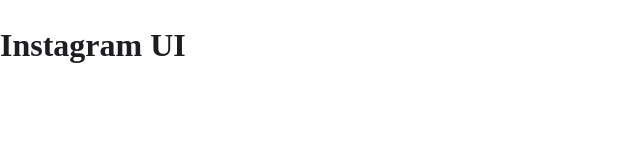
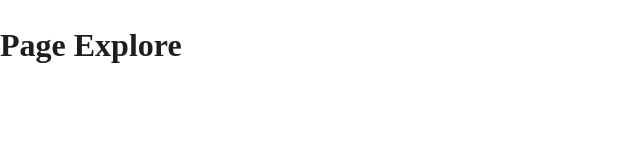
Before and after one commit to hieuhatinh/instagram-ui, a React (Create React App) app: page /explore in a window 1280 px wide. Shown: the top 160 px of the page, without its empty margins (0-640 px from the left). Built offline with nearby package versions, Linux system fonts and the light colour scheme.

Commit message:
Cấu hình Router - react-router-dom

```diff
--- a/package.json
+++ b/package.json
@@ -10,6 +10,7 @@
     "normalize.css": "^8.0.1",
     "react": "^18.2.0",
     "react-dom": "^18.2.0",
+    "react-router-dom": "^6.8.1",
     "react-scripts": "5.0.1",
     "sass": "^1.58.3",
     "web-vitals": "^2.1.4"
--- a/src/App.js
+++ b/src/App.js
@@ -1,8 +1,17 @@
+import { BrowserRouter as Router, Routes, Route } from 'react-router-dom';
+import { publicRoutes } from '~/routes';
+
 function App() {
     return (
-        <div className="App">
-            <h1>Instagram UI</h1>
-        </div>
+        <Router>
+            <div className="App">
+                <Routes>
+                    {publicRoutes.map((route, index) => {
+                        return <Route key={index} path={route.path} element={route.component} />
+                    })}
+                </Routes>
+            </div>
+        </Router>
     );
 }
 
--- /dev/null
+++ b/src/pages/Explore/index.js
@@ -0,0 +1,5 @@
+function Explore() {
+    return <h1>Page Explore</h1>;
+}
+
+export default Explore;
--- /dev/null
+++ b/src/pages/Home/index.js
@@ -0,0 +1,5 @@
+function Home() {
+    return <h1>Page Home</h1>;
+}
+
+export default Home;
--- /dev/null
+++ b/src/pages/Search/index.js
@@ -0,0 +1,5 @@
+function Search() {
+    return <h1>Page Search</h1>;
+}
+
+export default Search;
--- /dev/null
+++ b/src/routes/index.js
@@ -0,0 +1,22 @@
+import Explore from '~/pages/Explore';
+import Home from '~/pages/Home';
+import Search from '~/pages/Search';
+
+const publicRoutes = [
+    {
+        path: '/',
+        component: <Home />,
+    },
+    {
+        path: '/search',
+        component: <Search />,
+    },
+    {
+        path: '/explore',
+        component: <Explore />,
+    },
+];
+
+const privateRoutes = [];
+
+export { publicRoutes, privateRoutes };
```
Also changed, not shown: 1 other file (tests, documents, lock files or other folders).
